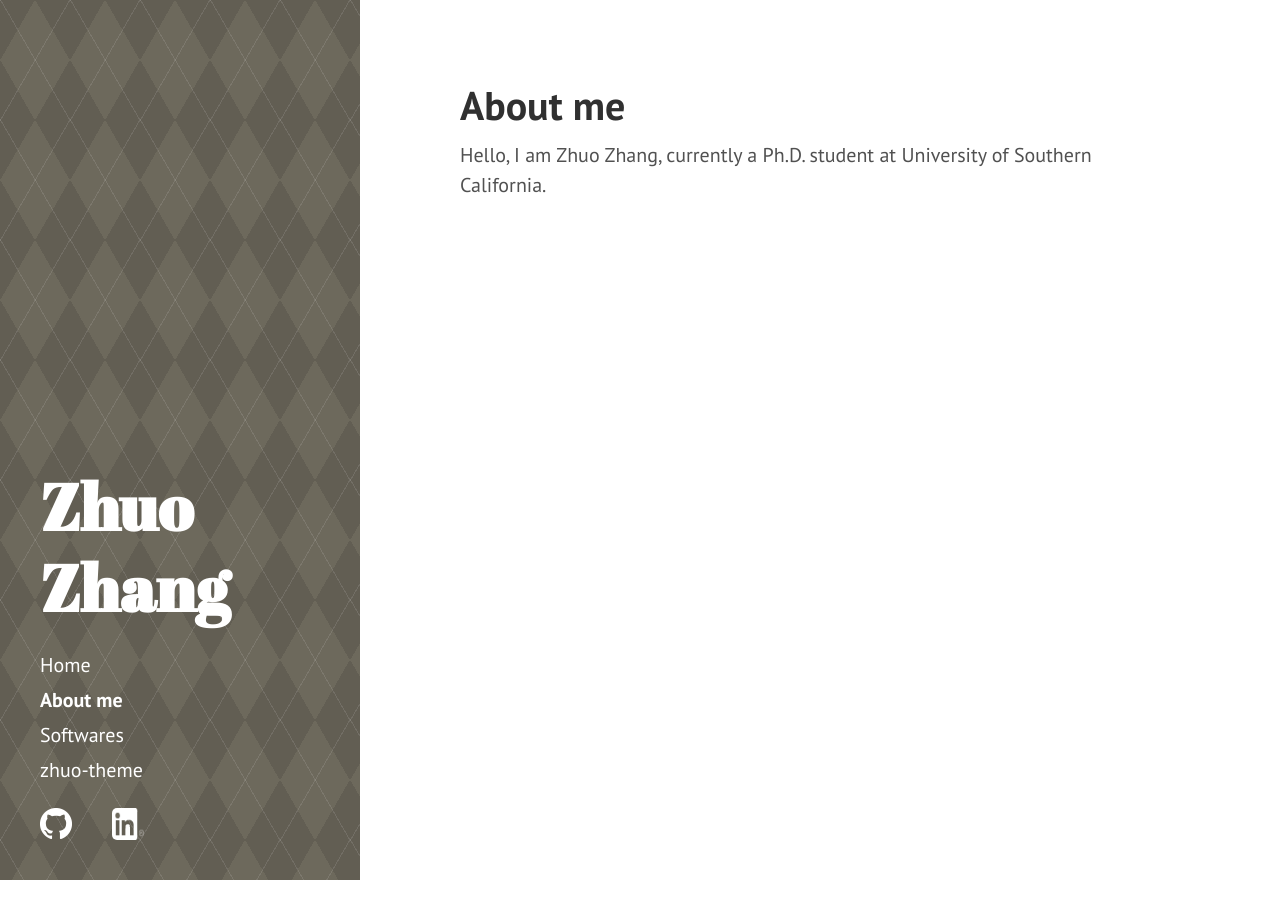
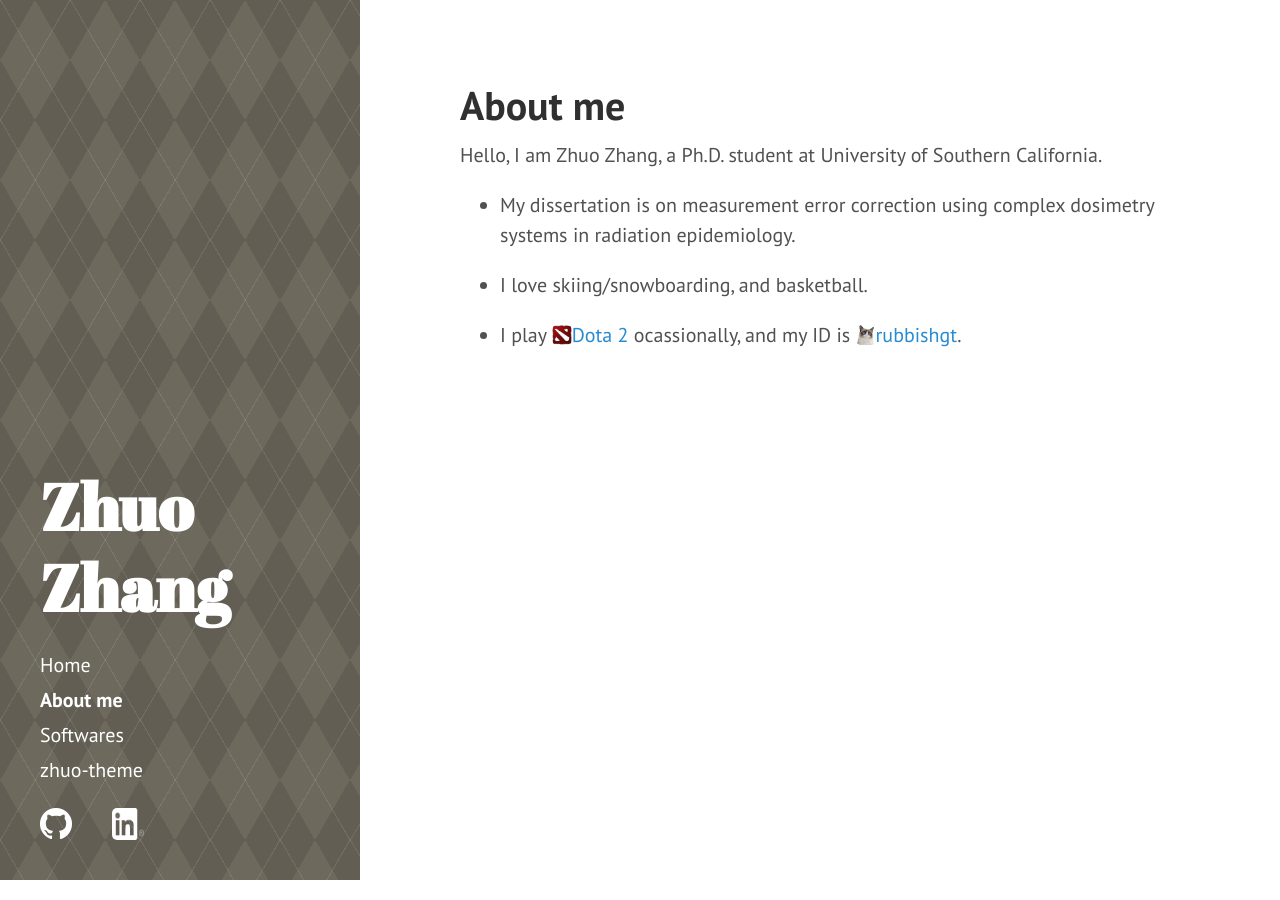
Before and after one commit to zhuozhang/zhuozhang.github.io, a Jekyll site: the page built from about.md, in a window 1280 px wide. Built offline with Jekyll 4.4.1, drawn with Linux system fonts in a browser that asks for light colours.

Commit message:
hobby added

```diff
--- a/about.md
+++ b/about.md
@@ -3,4 +3,10 @@ layout: page
 title: About me
 ---
 
-Hello, I am Zhuo Zhang, currently a Ph.D. student at University of Southern California.
+Hello, I am Zhuo Zhang, a Ph.D. student at University of Southern California.
+
+* My dissertation is on measurement error correction using complex dosimetry systems in radiation epidemiology.
+
+* I love skiing/snowboarding, and basketball.
+
+* I play <img class="icon" src="/img/dota2-icon.jpg">[Dota 2](http://blog.dota2.com/) ocassionally, and my ID is [<img class="icon" src="/img/dota2-profile.jpg">rubbishgt](https://www.dotabuff.com/players/93474340).
--- a/public/css/hyde.css
+++ b/public/css/hyde.css
@@ -34,6 +34,15 @@
 html {
   font-family: "PT Sans", Helvetica, Arial, sans-serif;
 }
+
+img.icon {
+  vertical-align: top;
+  display: inline;
+  height: 1em;
+  margin-top: 0.25em;
+  margin-bottom: 0;
+}
+
 @media (min-width: 48em) {
   html {
     font-size: 16px;
```
Also changed, not shown: img/dota2-icon.jpg (added), img/dota2-profile.jpg (added).
